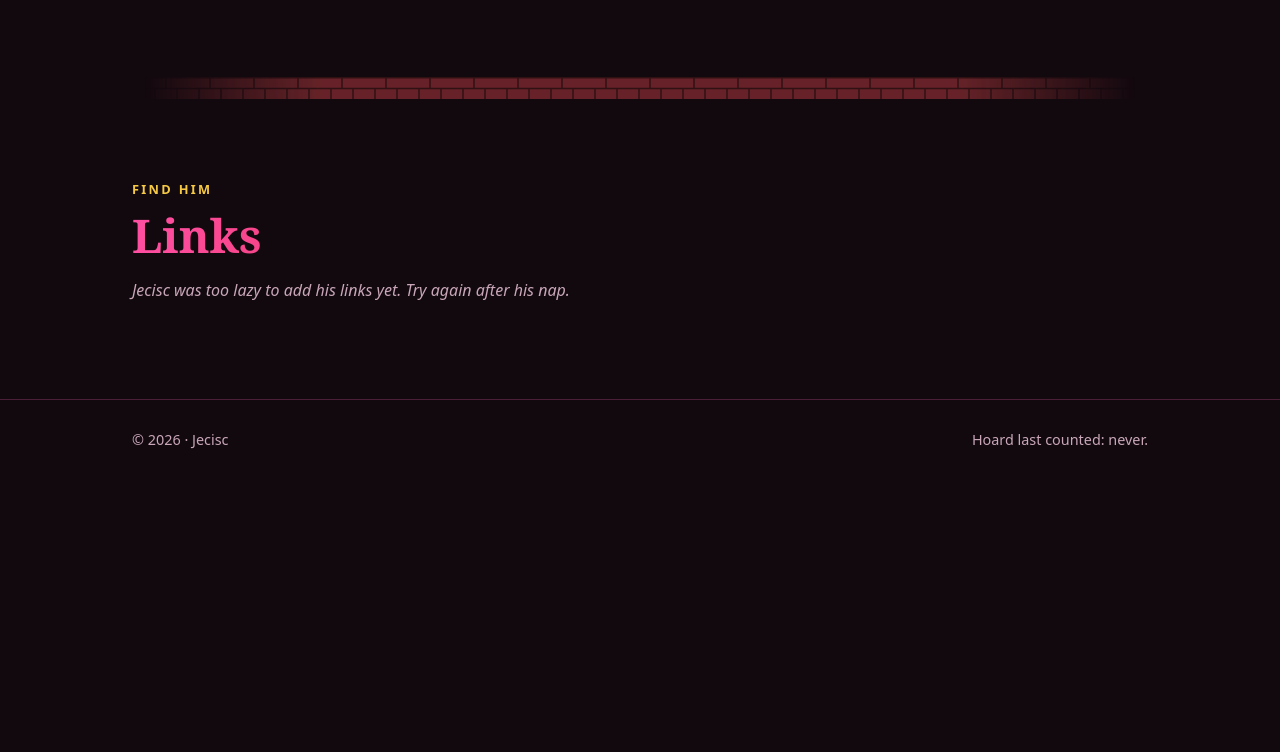
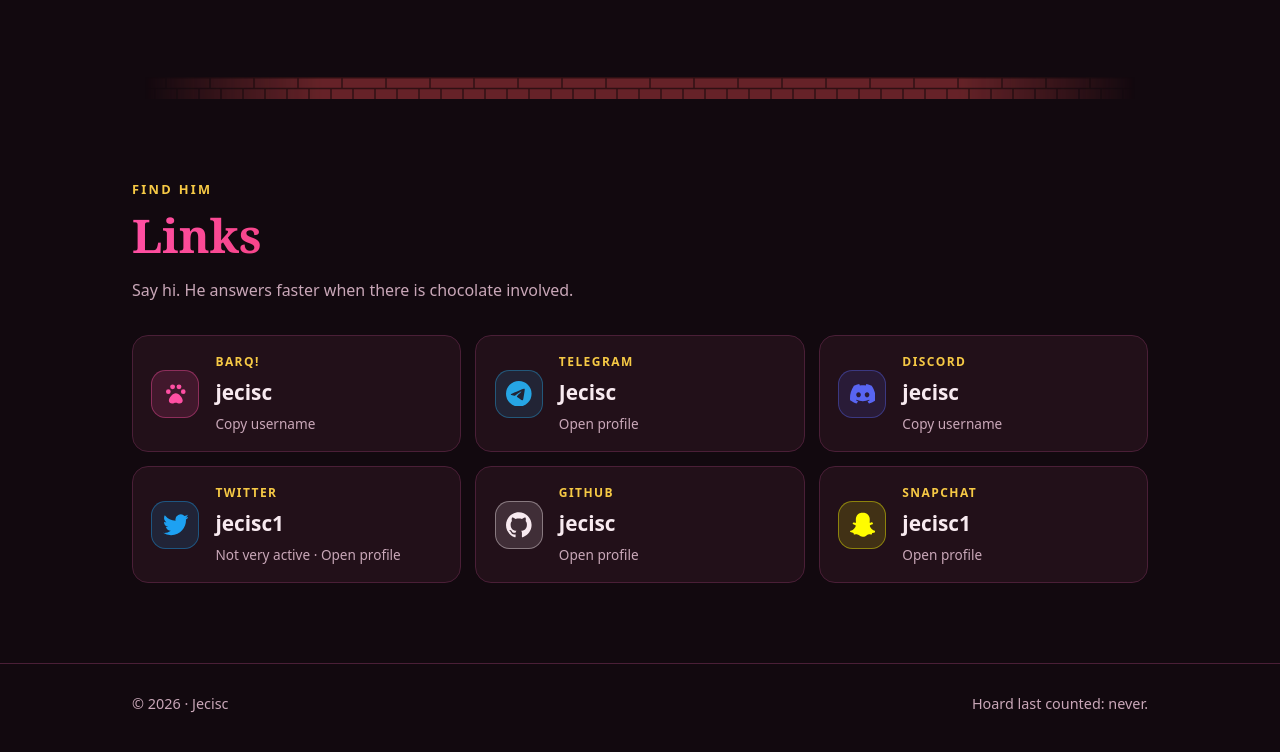
Before and after one commit to jecisc/furry-website, an Astro site: page / in a window 1280 px wide. Shown: the part 5104-5856 px from the top of the page. Before the commit the page ends 5704 px from the top, so only its background shows below. Built offline with nearby package versions, Linux system fonts and the light colour scheme; Astro itself is replaced by a stand-in of ours.

Commit message:
Add the social links

```diff
--- /dev/null
+++ b/src/components/SocialIcon.astro
@@ -0,0 +1,48 @@
+---
+/**
+ * Logo of a social network, drawn in the network's colour on a tinted square.
+ * The logos come from Simple Icons (https://simpleicons.org, CC0): version 16.38.1, and 10.4.0 for the old Twitter bird.
+ * Barq! is not in Simple Icons, so it gets a paw until its real logo is added.
+ */
+interface Props {
+	/** Network name as written in content.json, for example "Telegram" */
+	network: string;
+}
+
+const paths: Record<string, string> = {
+	Telegram:
+		'M11.944 0A12 12 0 0 0 0 12a12 12 0 0 0 12 12 12 12 0 0 0 12-12A12 12 0 0 0 12 0a12 12 0 0 0-.056 0zm4.962 7.224c.1-.002.321.023.465.14a.506.506 0 0 1 .171.325c.016.093.036.306.02.472-.18 1.898-.962 6.502-1.36 8.627-.168.9-.499 1.201-.82 1.23-.696.065-1.225-.46-1.9-.902-1.056-.693-1.653-1.124-2.678-1.8-1.185-.78-.417-1.21.258-1.91.177-.184 3.247-2.977 3.307-3.23.007-.032.014-.15-.056-.212s-.174-.041-.249-.024c-.106.024-1.793 1.14-5.061 3.345-.48.33-.913.49-1.302.48-.428-.008-1.252-.241-1.865-.44-.752-.245-1.349-.374-1.297-.789.027-.216.325-.437.893-.663 3.498-1.524 5.83-2.529 6.998-3.014 3.332-1.386 4.025-1.627 4.476-1.635z',
+	Discord:
+		'M20.317 4.3698a19.7913 19.7913 0 00-4.8851-1.5152.0741.0741 0 00-.0785.0371c-.211.3753-.4447.8648-.6083 1.2495-1.8447-.2762-3.68-.2762-5.4868 0-.1636-.3933-.4058-.8742-.6177-1.2495a.077.077 0 00-.0785-.037 19.7363 19.7363 0 00-4.8852 1.515.0699.0699 0 00-.0321.0277C.5334 9.0458-.319 13.5799.0992 18.0578a.0824.0824 0 00.0312.0561c2.0528 1.5076 4.0413 2.4228 5.9929 3.0294a.0777.0777 0 00.0842-.0276c.4616-.6304.8731-1.2952 1.226-1.9942a.076.076 0 00-.0416-.1057c-.6528-.2476-1.2743-.5495-1.8722-.8923a.077.077 0 01-.0076-.1277c.1258-.0943.2517-.1923.3718-.2914a.0743.0743 0 01.0776-.0105c3.9278 1.7933 8.18 1.7933 12.0614 0a.0739.0739 0 01.0785.0095c.1202.099.246.1981.3728.2924a.077.077 0 01-.0066.1276 12.2986 12.2986 0 01-1.873.8914.0766.0766 0 00-.0407.1067c.3604.698.7719 1.3628 1.225 1.9932a.076.076 0 00.0842.0286c1.961-.6067 3.9495-1.5219 6.0023-3.0294a.077.077 0 00.0313-.0552c.5004-5.177-.8382-9.6739-3.5485-13.6604a.061.061 0 00-.0312-.0286zM8.02 15.3312c-1.1825 0-2.1569-1.0857-2.1569-2.419 0-1.3332.9555-2.4189 2.157-2.4189 1.2108 0 2.1757 1.0952 2.1568 2.419 0 1.3332-.9555 2.4189-2.1569 2.4189zm7.9748 0c-1.1825 0-2.1569-1.0857-2.1569-2.419 0-1.3332.9554-2.4189 2.1569-2.4189 1.2108 0 2.1757 1.0952 2.1568 2.419 0 1.3332-.946 2.4189-2.1568 2.4189Z',
+	Twitter:
+		'M21.543 7.104c.015.211.015.423.015.636 0 6.507-4.954 14.01-14.01 14.01v-.003A13.94 13.94 0 0 1 0 19.539a9.88 9.88 0 0 0 7.287-2.041 4.93 4.93 0 0 1-4.6-3.42 4.916 4.916 0 0 0 2.223-.084A4.926 4.926 0 0 1 .96 9.167v-.062a4.887 4.887 0 0 0 2.235.616A4.928 4.928 0 0 1 1.67 3.148 13.98 13.98 0 0 0 11.82 8.292a4.929 4.929 0 0 1 8.39-4.49 9.868 9.868 0 0 0 3.128-1.196 4.941 4.941 0 0 1-2.165 2.724A9.828 9.828 0 0 0 24 4.555a10.019 10.019 0 0 1-2.457 2.549z',
+	GitHub:
+		'M12 .297c-6.63 0-12 5.373-12 12 0 5.303 3.438 9.8 8.205 11.385.6.113.82-.258.82-.577 0-.285-.01-1.04-.015-2.04-3.338.724-4.042-1.61-4.042-1.61C4.422 18.07 3.633 17.7 3.633 17.7c-1.087-.744.084-.729.084-.729 1.205.084 1.838 1.236 1.838 1.236 1.07 1.835 2.809 1.305 3.495.998.108-.776.417-1.305.76-1.605-2.665-.3-5.466-1.332-5.466-5.93 0-1.31.465-2.38 1.235-3.22-.135-.303-.54-1.523.105-3.176 0 0 1.005-.322 3.3 1.23.96-.267 1.98-.399 3-.405 1.02.006 2.04.138 3 .405 2.28-1.552 3.285-1.23 3.285-1.23.645 1.653.24 2.873.12 3.176.765.84 1.23 1.91 1.23 3.22 0 4.61-2.805 5.625-5.475 5.92.42.36.81 1.096.81 2.22 0 1.606-.015 2.896-.015 3.286 0 .315.21.69.825.57C20.565 22.092 24 17.592 24 12.297c0-6.627-5.373-12-12-12',
+	Snapchat:
+		'M12.206.793c.99 0 4.347.276 5.93 3.821.529 1.193.403 3.219.299 4.847l-.003.06c-.012.18-.022.345-.03.51.075.045.203.09.401.09.3-.016.659-.12 1.033-.301.165-.088.344-.104.464-.104.182 0 .359.029.509.09.45.149.734.479.734.838.015.449-.39.839-1.213 1.168-.089.029-.209.075-.344.119-.45.135-1.139.36-1.333.81-.09.224-.061.524.12.868l.015.015c.06.136 1.526 3.475 4.791 4.014.255.044.435.27.42.509 0 .075-.015.149-.045.225-.24.569-1.273.988-3.146 1.271-.059.091-.12.375-.164.57-.029.179-.074.36-.134.553-.076.271-.27.405-.555.405h-.03c-.135 0-.313-.031-.538-.074-.36-.075-.765-.135-1.273-.135-.3 0-.599.015-.913.074-.6.104-1.123.464-1.723.884-.853.599-1.826 1.288-3.294 1.288-.06 0-.119-.015-.18-.015h-.149c-1.468 0-2.427-.675-3.279-1.288-.599-.42-1.107-.779-1.707-.884-.314-.045-.629-.074-.928-.074-.54 0-.958.089-1.272.149-.211.043-.391.074-.54.074-.374 0-.523-.224-.583-.42-.061-.192-.09-.389-.135-.567-.046-.181-.105-.494-.166-.57-1.918-.222-2.95-.642-3.189-1.226-.031-.063-.052-.15-.055-.225-.015-.243.165-.465.42-.509 3.264-.54 4.73-3.879 4.791-4.02l.016-.029c.18-.345.224-.645.119-.869-.195-.434-.884-.658-1.332-.809-.121-.029-.24-.074-.346-.119-1.107-.435-1.257-.93-1.197-1.273.09-.479.674-.793 1.168-.793.146 0 .27.029.383.074.42.194.789.3 1.104.3.234 0 .384-.06.465-.105l-.046-.569c-.098-1.626-.225-3.651.307-4.837C7.392 1.077 10.739.807 11.727.807l.419-.015h.06z',
+	'Barq!':
+		'M5 7.8a2.2 2.2 0 1 0 0 4.4 2.2 2.2 0 1 0 0-4.4zM9 3.2a2.3 2.3 0 1 0 0 4.6 2.3 2.3 0 1 0 0-4.6zM15 3.2a2.3 2.3 0 1 0 0 4.6 2.3 2.3 0 1 0 0-4.6zM19 7.8a2.2 2.2 0 1 0 0 4.4 2.2 2.2 0 1 0 0-4.4zM12 11.5c-3 0-6.5 4.3-6.5 6.8 0 1.8 1.4 2.7 3 2.7 1.3 0 2.2-.7 3.5-.7s2.2.7 3.5.7c1.6 0 3-.9 3-2.7 0-2.5-3.5-6.8-6.5-6.8z',
+};
+
+const colours: Record<string, string> = {
+	Telegram: '#26a5e4',
+	Discord: '#5865f2',
+	Twitter: '#1da1f2',
+	GitHub: 'var(--ink)',
+	Snapchat: '#fffc00',
+	'Barq!': 'var(--pink)',
+};
+
+const { network } = Astro.props;
+const path = paths[network];
+---
+
+{
+	path && (
+		<span class="link-icon" style={`--brand: ${colours[network] ?? 'var(--pink)'}`} aria-hidden="true">
+			<svg viewBox="0 0 24 24" xmlns="http://www.w3.org/2000/svg" focusable="false">
+				<path d={path} />
+			</svg>
+		</span>
+	)
+}
--- a/src/data/content.json
+++ b/src/data/content.json
@@ -17,8 +17,15 @@
 		"Casual hoodie",
 		"Jeans"
 	],
-	"socials": [],
-	"linksEmptyNote": "Jecisc was too lazy to add his links yet. Try again after his nap.",
+	"socials": [
+		{ "network": "Barq!", "handle": "jecisc" },
+		{ "network": "Telegram", "handle": "Jecisc", "url": "https://t.me/Jecisc" },
+		{ "network": "Discord", "handle": "jecisc" },
+		{ "network": "Twitter", "handle": "jecisc1", "url": "https://x.com/jecisc1", "note": "Not very active" },
+		{ "network": "GitHub", "handle": "jecisc", "url": "https://github.com/jecisc" },
+		{ "network": "Snapchat", "handle": "jecisc1", "url": "https://www.snapchat.com/add/jecisc1" }
+	],
+	"linksIntro": "Say hi. He answers faster when there is chocolate involved.",
 	"tagline": "Red dragon from the north of France. Hoards gold, chocolate and naps. Sarcastic, stubborn, secretly kind.",
 	"artIntro": "Jecisc, as drawn by people far more patient than him. Each piece is credited to its artist. A few hide behind a curtain: peek only if you are 18 or older.",
 	"stickersIntro": "For when replying with actual words is too much effort.",
--- a/src/layouts/Layout.astro
+++ b/src/layouts/Layout.astro
@@ -356,6 +356,30 @@ const { title, description, image } = Astro.props;
 				window.setTimeout(peek, 10000 + Math.random() * 8000);
 			}
 
+			/* Networks without profile pages: the card copies the username */
+			document.querySelectorAll<HTMLButtonElement>('[data-copy]').forEach((button) => {
+				const action = button.querySelector('.link-action');
+				const actionText = action?.textContent ?? '';
+				let resetTimer: number | undefined;
+				button.addEventListener('click', async () => {
+					if (!action) {
+						return;
+					}
+					try {
+						await navigator.clipboard.writeText(button.dataset.copy ?? '');
+						action.textContent = 'Copied!';
+						button.classList.add('is-copied');
+					} catch (error) {
+						action.textContent = 'Copy failed, the username is above';
+					}
+					window.clearTimeout(resetTimer);
+					resetTimer = window.setTimeout(() => {
+						action.textContent = actionText;
+						button.classList.remove('is-copied');
+					}, 2000);
+				});
+			});
+
 			/* Gated artworks */
 			document.querySelectorAll<HTMLButtonElement>('[data-reveal]').forEach((button) => {
 				button.addEventListener('click', () => {
--- a/src/pages/index.astro
+++ b/src/pages/index.astro
@@ -3,6 +3,7 @@ import Layout from '../layouts/Layout.astro';
 import Gallery from '../components/Gallery.astro';
 import Hoard from '../components/Hoard.astro';
 import SiteHeader from '../components/SiteHeader.astro';
+import SocialIcon from '../components/SocialIcon.astro';
 import Spotlight from '../components/Spotlight.astro';
 import content from '../data/content.json';
 import artPieces from '../data/art.json';
@@ -109,21 +110,34 @@ const year = new Date().getFullYear();
 			<div class="wrap">
 				<p class="eyebrow">Find him</p>
 				<h2 class="gradient-text">Links</h2>
-				{
-					content.socials.length > 0 ? (
-						<ul class="link-list">
-							{content.socials.map((social) => (
-								<li>
-									<a href={social.url} rel="me noreferrer">
-										{social.label}
+				<p class="section-intro">{content.linksIntro}</p>
+				<ul class="link-list">
+					{content.socials.map((social) => {
+						const note = 'note' in social ? `${social.note} · ` : '';
+						const details = (
+							<Fragment>
+								<SocialIcon network={social.network} />
+								<span class="link-network">{social.network}</span>
+								<span class="link-handle">{social.handle}</span>
+							</Fragment>
+						);
+						return (
+							<li>
+								{'url' in social ? (
+									<a class="link-card" href={social.url} target="_blank" rel="me noopener noreferrer">
+										{details}
+										<span class="link-action">{note}Open profile</span>
 									</a>
-								</li>
-							))}
-						</ul>
-					) : (
-						<p class="links-empty">{content.linksEmptyNote}</p>
-					)
-				}
+								) : (
+									<button type="button" class="link-card" data-copy={social.handle} aria-label={`Copy ${social.network} username ${social.handle}`}>
+										{details}
+										<span class="link-action">{note}Copy username</span>
+									</button>
+								)}
+							</li>
+						);
+					})}
+				</ul>
 			</div>
 		</section>
 	</main>
--- a/src/styles/global.css
+++ b/src/styles/global.css
@@ -719,33 +719,90 @@ button:focus-visible {
 	color: var(--muted);
 }
 
-/* Links */
-.links-empty {
-	color: var(--muted);
-	font-style: italic;
-}
-
+/* Links: a card per network, a link when the network has profile pages, a copy button otherwise */
 .link-list {
 	display: grid;
-	grid-template-columns: repeat(auto-fill, minmax(12rem, 1fr));
-	gap: 0.75rem;
+	grid-template-columns: repeat(auto-fill, minmax(min(100%, 18rem), 1fr));
+	gap: 0.9rem;
 	margin: 0;
 	padding: 0;
 	list-style: none;
 }
 
-.link-list a {
-	display: block;
-	padding: 0.85rem 1rem;
+.link-card {
+	display: grid;
+	grid-template-columns: auto 1fr;
+	align-items: center;
+	gap: 0.2rem 1rem;
+	width: 100%;
+	height: 100%;
+	padding: 1rem 1.15rem;
 	border: 1px solid var(--line);
-	border-radius: 0.85rem;
+	border-radius: 1rem;
 	background: var(--surface);
 	color: var(--ink);
+	font: inherit;
+	text-align: left;
 	text-decoration: none;
+	cursor: pointer;
+	transition:
+		border-color 0.2s ease,
+		transform 0.2s ease,
+		box-shadow 0.2s ease;
 }
 
-.link-list a:hover {
+.link-card:hover,
+.link-card:focus-visible {
 	border-color: var(--pink);
+	box-shadow: 0 0 26px -8px var(--pink);
+	transform: translateY(-2px);
+}
+
+.link-icon {
+	grid-row: span 3;
+	display: grid;
+	place-items: center;
+	width: 3rem;
+	height: 3rem;
+	border: 1px solid color-mix(in srgb, var(--brand) 40%, transparent);
+	border-radius: 0.9rem;
+	background: color-mix(in srgb, var(--brand) 14%, transparent);
+	color: var(--brand);
+	transition: transform 0.2s ease;
+}
+
+.link-icon svg {
+	width: 1.6rem;
+	height: 1.6rem;
+	fill: currentColor;
+}
+
+.link-card:hover .link-icon {
+	transform: rotate(-6deg) scale(1.06);
+}
+
+.link-network {
+	color: var(--eye);
+	font-size: 0.75rem;
+	font-weight: 700;
+	letter-spacing: 0.12em;
+	text-transform: uppercase;
+}
+
+.link-handle {
+	font-size: 1.3rem;
+	font-weight: 700;
+	overflow-wrap: anywhere;
+}
+
+.link-action {
+	color: var(--muted);
+	font-size: 0.85rem;
+}
+
+.link-card:hover .link-action,
+.link-card.is-copied .link-action {
+	color: var(--pink-soft);
 }
 
 /* Footer */
```
